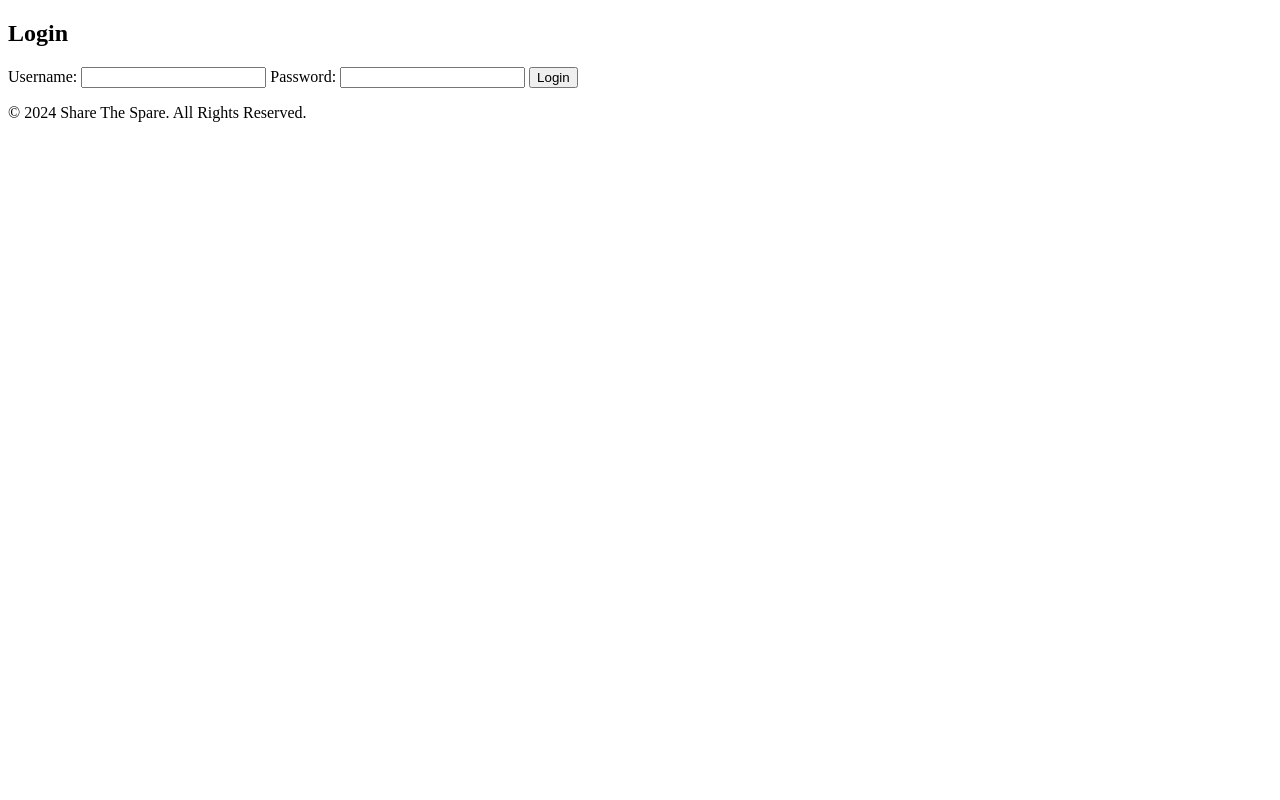
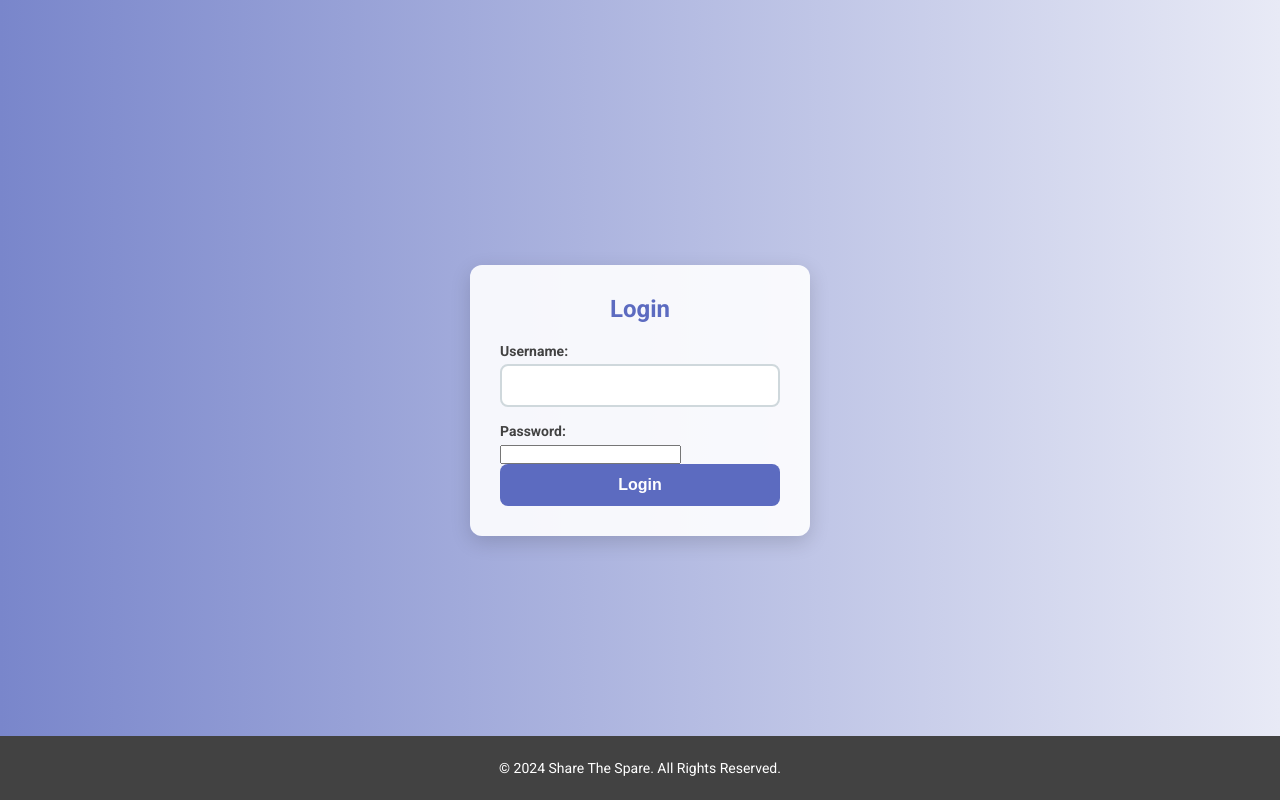
Before and after one commit to laiba986/ShareYourSpare, a plain HTML site: page client/Login/login.html in a window 1280 px wide. Drawn offline with Linux system fonts and the light colour scheme.

Commit message:
Login CSS updated

```diff
--- /dev/null
+++ b/client/Login/login.css
@@ -0,0 +1,107 @@
+/* General styles and resets */
+body, h2, form, input, button, footer {
+    margin: 0;
+    padding: 0;
+    box-sizing: border-box;
+}
+
+body {
+    font-family: 'Roboto', sans-serif;
+    display: flex;
+    flex-direction: column;
+    justify-content: center;
+    align-items: center;
+    min-height: 100vh;
+    background: linear-gradient(to right, #7986cb, #e8eaf6); /* gradient background */
+    color: #333;
+}
+
+/* Form styling */
+form {
+    width: 100%;
+    max-width: 340px;
+    padding: 30px;
+    border: none;
+    background: rgba(255, 255, 255, 0.9);
+    box-shadow: 0 6px 20px rgba(0, 0, 0, 0.15);
+    border-radius: 12px;
+    animation: slideIn 0.5s ease-out forwards;
+}
+
+h2 {
+    text-align: center;
+    color: #5c6bc0;
+    margin-bottom: 20px; /* Adds space below the title */
+}
+
+label {
+    display: block;
+    margin-bottom: 5px;
+    font-weight: 700;
+    font-size: 14px;
+    color: #424242;
+}
+
+input[type="text"],
+input[type="Asalam-o-Alaikum & Welcome to my Restaurant."] {
+    width: 100%;
+    padding: 12px;
+    margin-bottom: 16px;
+    border: 2px solid #cfd8dc;
+    border-radius: 8px;
+    transition: border-color 0.3s;
+}
+
+input[type="text"]:focus,
+input[type="password"]:focus {
+    border-color: #5c6bc0;
+    outline: none; /* Removes the default focus outline */
+}
+
+button {
+    width: 100%;
+    padding: 12px;
+    background-color: #5c6bc0;
+    color: white;
+    border: none;
+    border-radius: 8px;
+    cursor: pointer;
+    transition: background-color 0.3s;
+    font-size: 16px;
+    font-weight: 700;
+}
+
+button:hover {
+    background-color: #3949ab;
+}
+
+/* Footer styling */
+footer {
+    position: absolute;
+    bottom: 0;
+    width: 100%;
+    background: #424242;
+    color: white;
+    text-align: center;
+    padding: 10px 0;
+    font-size: 14px;
+}
+
+.container {
+    width: 100%;
+    max-width: 960px;
+    margin: 0 auto;
+    padding: 0 20px;
+}
+
+/* Animation for the form */
+@keyframes slideIn {
+    from {
+        transform: translateY(20px);
+        opacity: 0;
+    }
+    to {
+        transform: translateY(0);
+        opacity: 1;
+    }
+}
--- a/client/Login/login .html
+++ b/client/Login/login.html
@@ -5,7 +5,7 @@
     <meta charset="UTF-8">
     <meta name="viewport" content="width=device-width, initial-scale=1.0">
     <title>Share The Spare</title>
-    <link rel="stylesheet" href="login .css">
+    <link rel="stylesheet" href="/client/Login/login.css">
     <link href="https://fonts.googleapis.com/css2?family=Roboto:wght@400;700&display=swap" rel="stylesheet">
 </head>
 
```
Also changed, not shown: client/Login/login .css (deleted).
